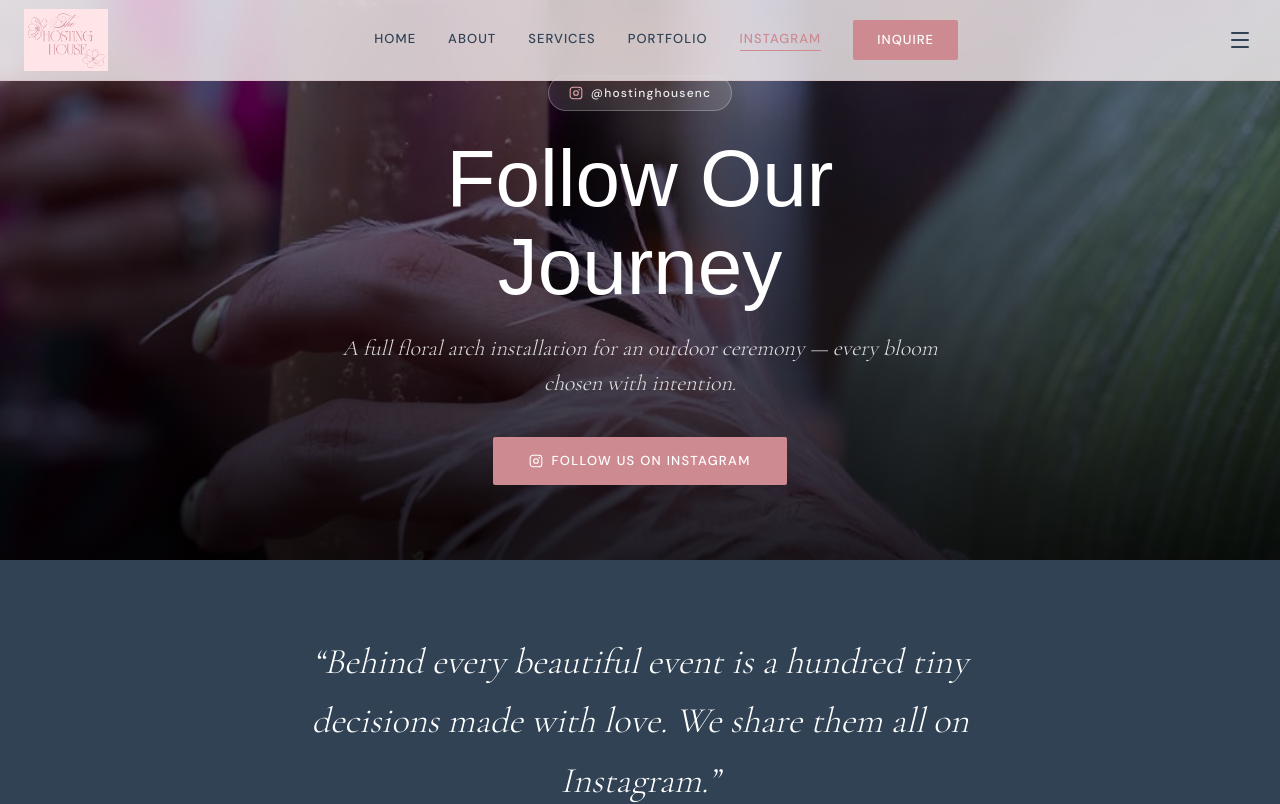
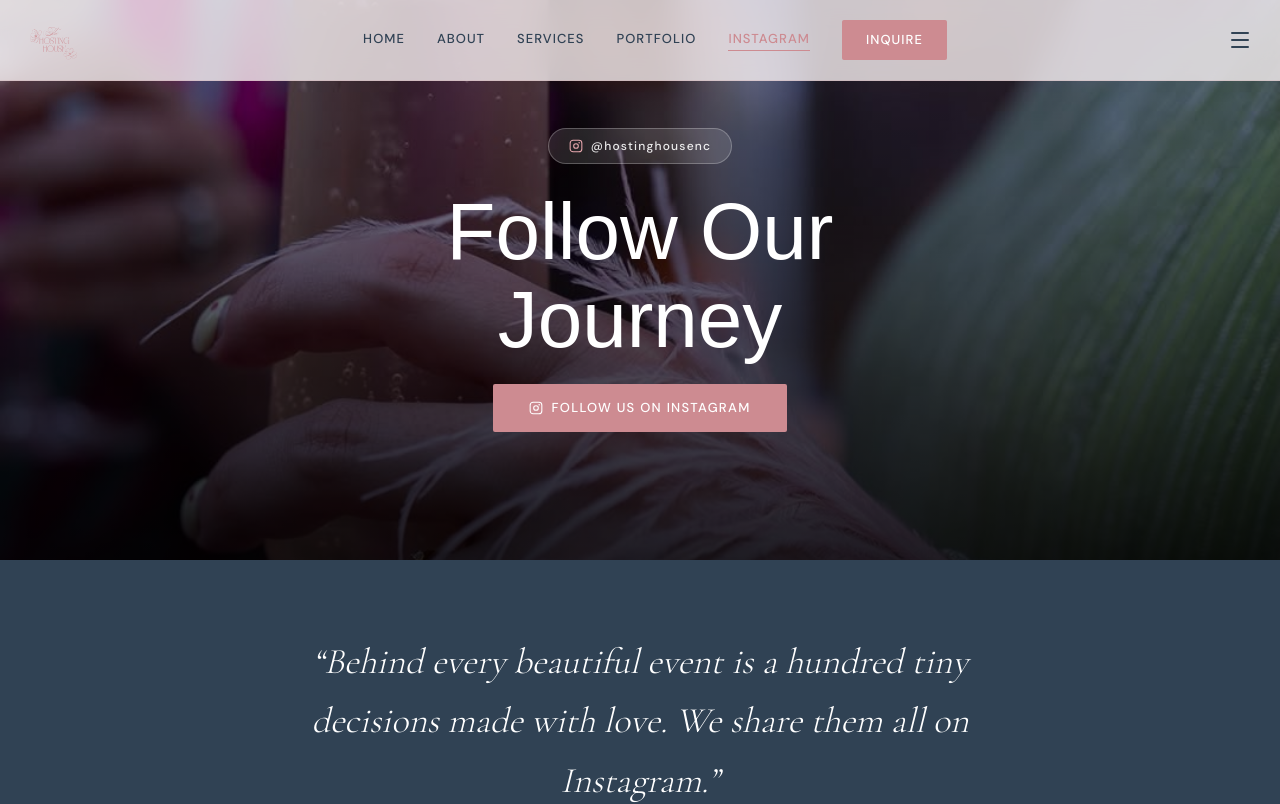
Before and after one commit to steinbros1012/hosting-house-nc, a Next.js app: page /instagram in a window 1280 px wide. Shown: the top 804 px of the page. Built offline with nearby package versions, Linux system fonts and the light colour scheme; a web font is replaced by a local one.

Commit message:
fix: transparent logo, remove caption, clean AI copy and em dashes site-wide

```diff
--- a/app/about/page.tsx
+++ b/app/about/page.tsx
@@ -13,7 +13,7 @@ const values = [
   {
     title: "Intentionality",
     description:
-      "Every decision we make — from the bloom selection to the table linen — is purposeful. We never settle for good enough when something can be genuinely beautiful.",
+      "Every decision we make, from the bloom selection to the table linen, is purposeful. We never settle for good enough when something can be genuinely beautiful.",
   },
   {
     title: "Warmth",
@@ -46,7 +46,7 @@ export default function AboutPage() {
             }}
           >
             <Image
-              src="/logo-blush.png"
+              src="/logo-transparent.svg"
               width={320}
               height={240}
               alt="The Hosting House NC"
--- a/app/inquiry/page.tsx
+++ b/app/inquiry/page.tsx
@@ -421,7 +421,7 @@ export default function InquiryPage() {
                     marginBottom: "16px",
                   }}
                 >
-                  &ldquo;Think of us as your partner in planning — we are here to
+                  &ldquo;Think of us as your partner in planning. We are here to
                   make this fun, not stressful.&rdquo;
                 </p>
                 <p
--- a/app/instagram/page.tsx
+++ b/app/instagram/page.tsx
@@ -13,9 +13,7 @@ const INSTAGRAM_URL = "https://www.instagram.com/hostinghousenc";
 
 const featured = {
   src: "/images/instagram/post5.jpg",
-  alt: "Hosting House NC — beautiful event styling by Meredith and Susanna",
-  caption:
-    "A full floral arch installation for an outdoor ceremony — every bloom chosen with intention.",
+  alt: "Hosting House NC event styling by Meredith and Susanna",
 };
 
 const posts = [
@@ -165,19 +163,6 @@ export default function InstagramPage() {
             >
               Follow Our Journey
             </h1>
-            <p
-              style={{
-                fontFamily: "var(--font-cormorant)",
-                fontSize: "clamp(17px, 2vw, 22px)",
-                fontStyle: "italic",
-                fontWeight: 300,
-                color: "rgba(255,255,255,0.85)",
-                lineHeight: 1.6,
-                marginBottom: "36px",
-              }}
-            >
-              {featured.caption}
-            </p>
             <a
               href={INSTAGRAM_URL}
               target="_blank"
@@ -327,7 +312,7 @@ export default function InstagramPage() {
       >
         <AnimateIn>
           <Image
-            src="/logo-blush.png"
+            src="/logo-transparent.svg"
             width={160}
             height={120}
             alt="The Hosting House NC"
--- a/app/page.tsx
+++ b/app/page.tsx
@@ -22,14 +22,14 @@ const services = [
   {
     title: "Event Design",
     description:
-      "We translate your vision into a cohesive aesthetic experience — from tablescapes and lighting to custom decor that tells your story.",
+      "We translate your vision into a cohesive aesthetic experience, from tablescapes and lighting to custom decor that tells your story.",
     icon: "◇",
     href: "/services#design",
   },
   {
     title: "Floral Design",
     description:
-      "Lush, intentional floral arrangements that set the tone for your celebration — centerpieces, installations, bridal florals, and more.",
+      "Beautiful floral arrangements that set the tone for your celebration: centerpieces, installations, bridal florals, and more.",
     icon: "❀",
     href: "/services#florals",
   },
@@ -365,7 +365,7 @@ export default function HomePage() {
               }}
             >
               The Hosting House is the brainchild of Meredith Parker and
-              Susanna Thomas — two women who share a deep passion for
+              Susanna Thomas, two women who share a deep passion for
               hospitality, beautiful design, and the art of gathering.
             </p>
             <p
--- a/app/services/page.tsx
+++ b/app/services/page.tsx
@@ -45,8 +45,8 @@ const services = [
     title: "Event Design & Styling",
     tagline: "Your aesthetic vision, brought to life in every detail.",
     description: [
-      "A beautiful event is more than pretty decor — it's a cohesive experience that tells a story from the moment guests arrive. We develop a complete design vision for your celebration and execute it with precision.",
-      "From color palettes and tablescapes to lighting design and custom installations, we create environments that feel intentional, elevated, and unmistakably yours.",
+      "A beautiful event is more than pretty decor. It is a cohesive experience that tells a story from the moment guests arrive. We develop a complete design vision for your celebration and bring it to life.",
+      "From color palettes and tablescapes to lighting design and custom installations, we create environments that feel elevated and unmistakably yours.",
     ],
     image:
       "https://images.unsplash.com/photo-1478146059778-26028b07395a?w=800&q=80",
@@ -72,10 +72,10 @@ const services = [
     id: "florals",
     label: "Floral Design",
     title: "Custom Floral Design",
-    tagline: "Lush, intentional arrangements that set the tone.",
+    tagline: "Beautiful arrangements that set the tone for your celebration.",
     description: [
       "Flowers have a way of saying everything words cannot. We design custom floral arrangements that feel alive and seasonal, using blooms chosen to complement your color palette and event aesthetic.",
-      "From bridal bouquets and ceremony arches to statement centerpieces and lush floral installations, every arrangement we create is thoughtfully designed and crafted with care.",
+      "From bridal bouquets and ceremony arches to statement centerpieces and floral installations, every arrangement we create is designed to complement your palette and make the space feel alive.",
     ],
     image:
       "https://images.unsplash.com/photo-1487530811176-3780de880c2d?w=800&q=80",
--- a/components/Footer.tsx
+++ b/components/Footer.tsx
@@ -40,7 +40,7 @@ export default function Footer() {
           <div>
             <div style={{ marginBottom: "20px" }}>
               <Image
-                src="/logo-blush.png"
+                src="/logo-transparent.svg"
                 alt="The Hosting House NC"
                 width={160}
                 height={120}
--- a/components/Navbar.tsx
+++ b/components/Navbar.tsx
@@ -86,7 +86,7 @@ export default function Navbar() {
             }}
           >
             <Image
-              src="/logo-blush.png"
+              src="/logo-transparent.svg"
               alt="The Hosting House NC"
               width={220}
               height={165}
@@ -191,7 +191,7 @@ export default function Navbar() {
         }}
       >
         <Image
-          src="/logo-blush.png"
+          src="/logo-transparent.svg"
           alt="The Hosting House NC"
           width={220}
           height={165}
```
Also changed, not shown: public/logo-transparent.svg (added).
